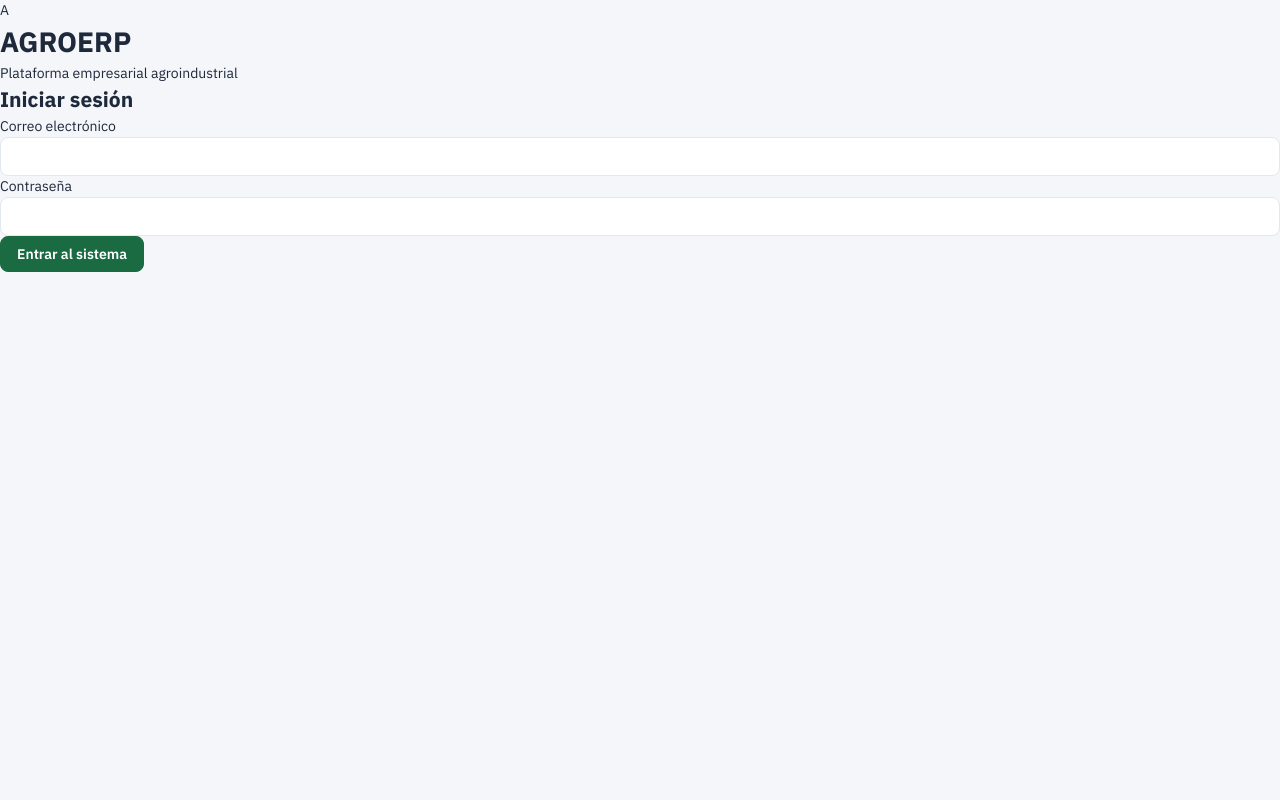
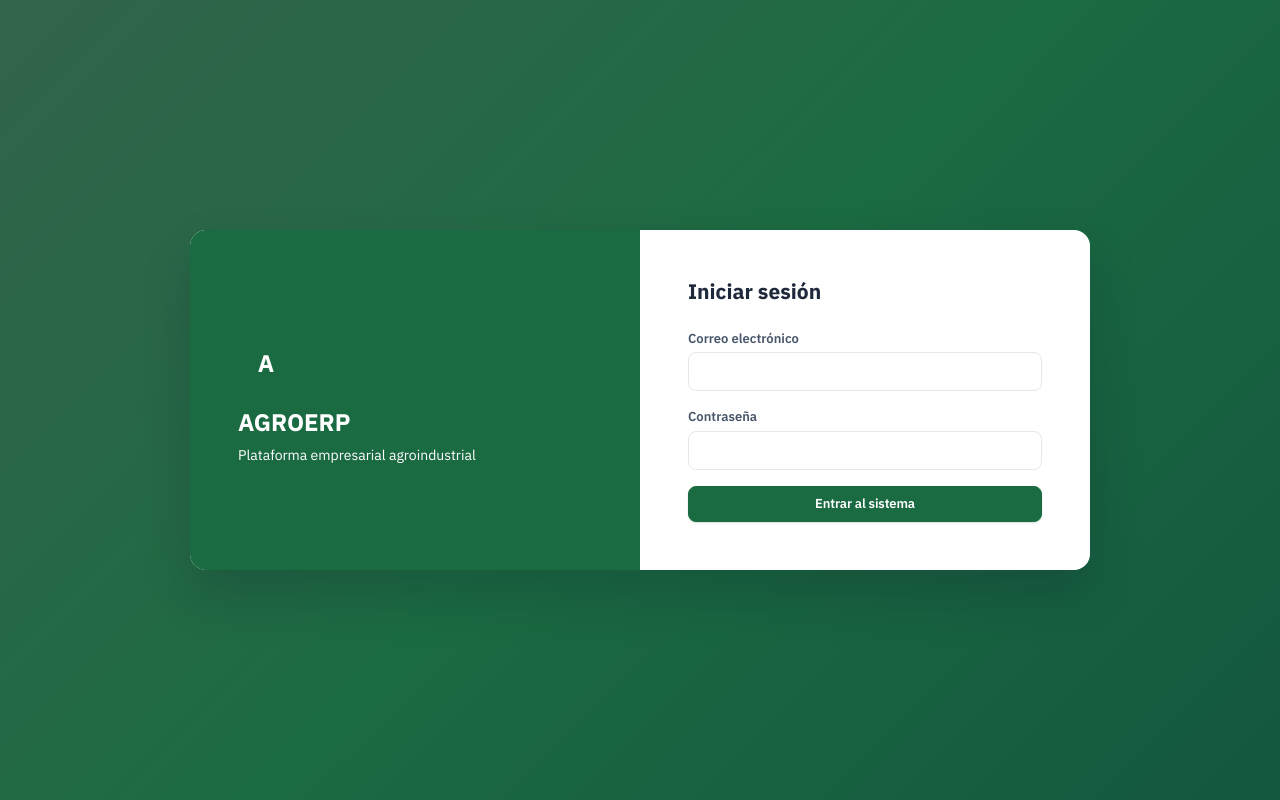
Before and after one commit to aven220/agroerp, a React (Vite) app in the folder frontend/: page /login in a window 1280 px wide. Built offline with nearby package versions, Linux system fonts and the light colour scheme.

Commit message:
fix: incluir CSS del shell en el build de producción

```diff
--- a/frontend/src/index.css
+++ b/frontend/src/index.css
@@ -1,7 +1,43 @@
-/* AGROERP — Enterprise UI (entry) */
+/* AGROERP — Enterprise UI (entry)
+ * IMPORTANTE: todos los @import DEBEN ir antes de cualquier otra regla.
+ * Si hay CSS (p.ej. body{}) antes de un @import, el bundler de producción
+ * (LightningCSS/Vite) descarta ese import → el header/shell llegan sin estilos.
+ */
+
 @import './design-system/index.css';
+@import './design-system/login.css';
+@import './design-system/shell.css';
+@import './design-system/legacy-modules.css';
 
-* {
+/* Enterprise polish layers — after legacy module CSS */
+@import './design-system/enterprise-ui-polish.css';
+@import './design-system/enterprise-ui-phase4.css';
+@import './design-system/admin-experience.css';
+@import './design-system/flow-experience.css';
+@import './design-system/process-workspace.css';
+@import './design-system/guided-workspace.css';
+@import './design-system/command-palette.css';
+@import './design-system/form-studio-enterprise.css';
+@import './design-system/enterprise-ui-pm15b.css';
+@import './design-system/enterprise-ui-pm15c.css';
+@import './design-system/experience-centers.css';
+@import './design-system/enterprise-ui-pm27.css';
+@import './design-system/enterprise-ui-pm28.css';
+@import './design-system/enterprise-workspace-pm45.css';
+@import './design-system/enterprise-ux-pm48.css';
+@import './design-system/enterprise-visual-pm49.css';
+@import './design-system/enterprise-sidebar.css';
+@import './design-system/enterprise-shell-pm43.css';
+@import './design-system/enterprise-shell-pm45.css';
+@import './design-system/enterprise-nav-drawer-pm46.css';
+@import './design-system/enterprise-nav-pm42.css';
+@import './design-system/enterprise-nav-pm43.css';
+@import './design-system/enterprise-ux-pm50.css';
+
+/* Base document rules — SIEMPRE después de los @import */
+*,
+*::before,
+*::after {
   box-sizing: border-box;
   margin: 0;
   padding: 0;
@@ -24,40 +60,3 @@ a {
 a:hover {
   color: var(--ds-primary-hover);
 }
-
-/* Module & shell styles — moved from monolithic index.css */
-@import './design-system/login.css';
-@import './design-system/shell.css';
-@import './design-system/legacy-modules.css';
-
-/* Enterprise polish layers — must load after legacy module CSS */
-@import './design-system/enterprise-ui-polish.css';
-@import './design-system/enterprise-ui-phase4.css';
-@import './design-system/admin-experience.css';
-@import './design-system/flow-experience.css';
-@import './design-system/process-workspace.css';
-@import './design-system/guided-workspace.css';
-@import './design-system/command-palette.css';
-@import './design-system/form-studio-enterprise.css';
-@import './design-system/enterprise-ui-pm15b.css';
-@import './design-system/enterprise-ui-pm15c.css';
-@import './design-system/experience-centers.css';
-@import './design-system/enterprise-ui-pm27.css';
-@import './design-system/enterprise-ui-pm28.css';
-@import './design-system/enterprise-workspace-pm45.css';
-@import './design-system/enterprise-ux-pm48.css';
-@import './design-system/enterprise-visual-pm49.css';
-/* PM-41B — Enterprise Sidebar (wins over legacy nav chrome) */
-@import './design-system/enterprise-sidebar.css';
-/* PM-43 — Enterprise Shell Redesign */
-@import './design-system/enterprise-shell-pm43.css';
-/* PM-45 — Enterprise Shell (única estructura, wins last) */
-@import './design-system/enterprise-shell-pm45.css';
-/* PM-46 — Navigation Drawer derecha (reemplaza sidebar fijo) */
-@import './design-system/enterprise-nav-drawer-pm46.css';
-/* PM-42 — Enterprise Navigation (TopBar + Sidebar fijo) — wins last */
-@import './design-system/enterprise-nav-pm42.css';
-/* PM-43 — Enterprise Navigation Rebuild (Header horizontal) */
-@import './design-system/enterprise-nav-pm43.css';
-/* PM-50 — Enterprise Experience Rebuild (wins last) */
-@import './design-system/enterprise-ux-pm50.css';
```
Also changed, not shown: 1 other file (tests, documents, lock files or other folders).
